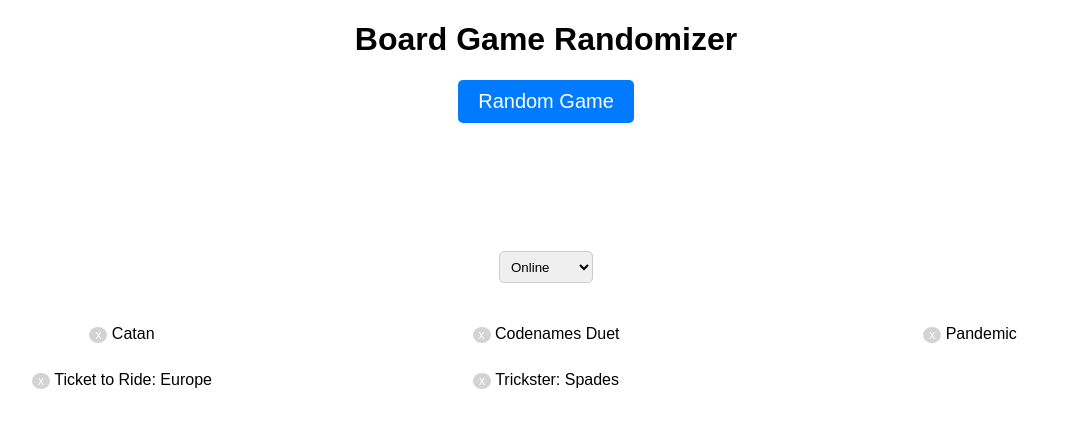
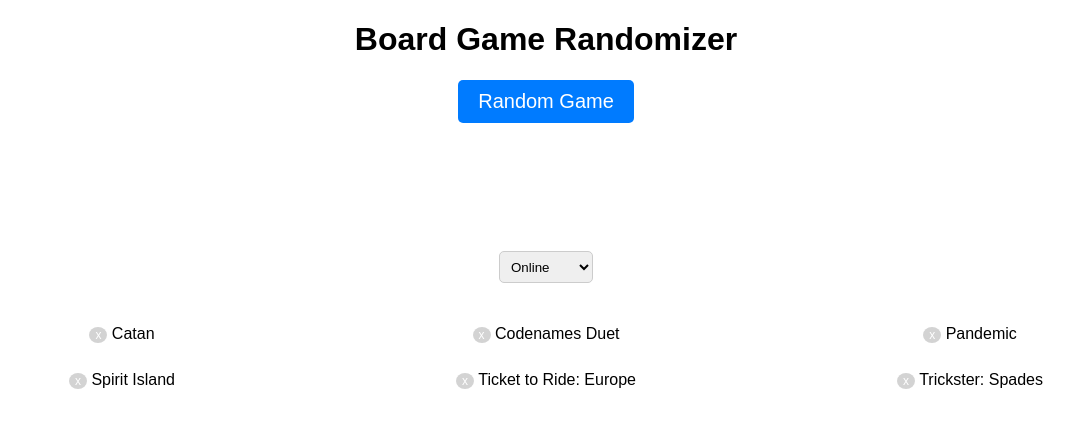
Before and after one commit to mike-bytes/board-game-randomizer, a Vue app: page / in a window 1280 px wide. Shown: the top 428 px of the page, without its empty margins (94-1168 px from the left). Built offline with nearby package versions, Linux system fonts and the light colour scheme.

Commit message:
Update games

```diff
--- a/src/App.vue
+++ b/src/App.vue
@@ -4,7 +4,7 @@
   data() {
     return {
       gamesOnline: [
-        'Catan', 'Ticket to Ride: Europe', 'Codenames Duet', 'Trickster: Spades', 'Pandemic'
+        'Catan', 'Ticket to Ride: Europe', 'Codenames Duet', 'Trickster: Spades', 'Pandemic', 'Spirit Island'
       ],
       gamesInPerson: [
         '7 Wonders Duel',
```
